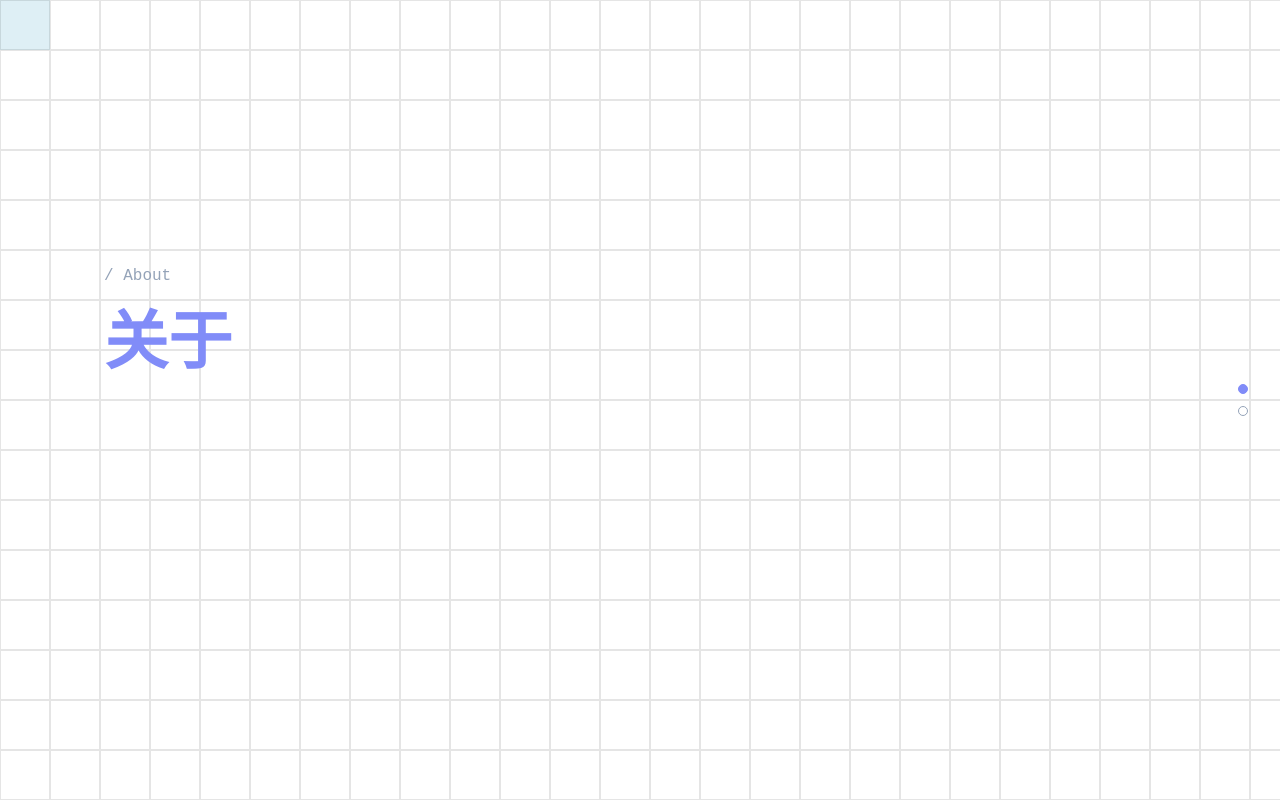
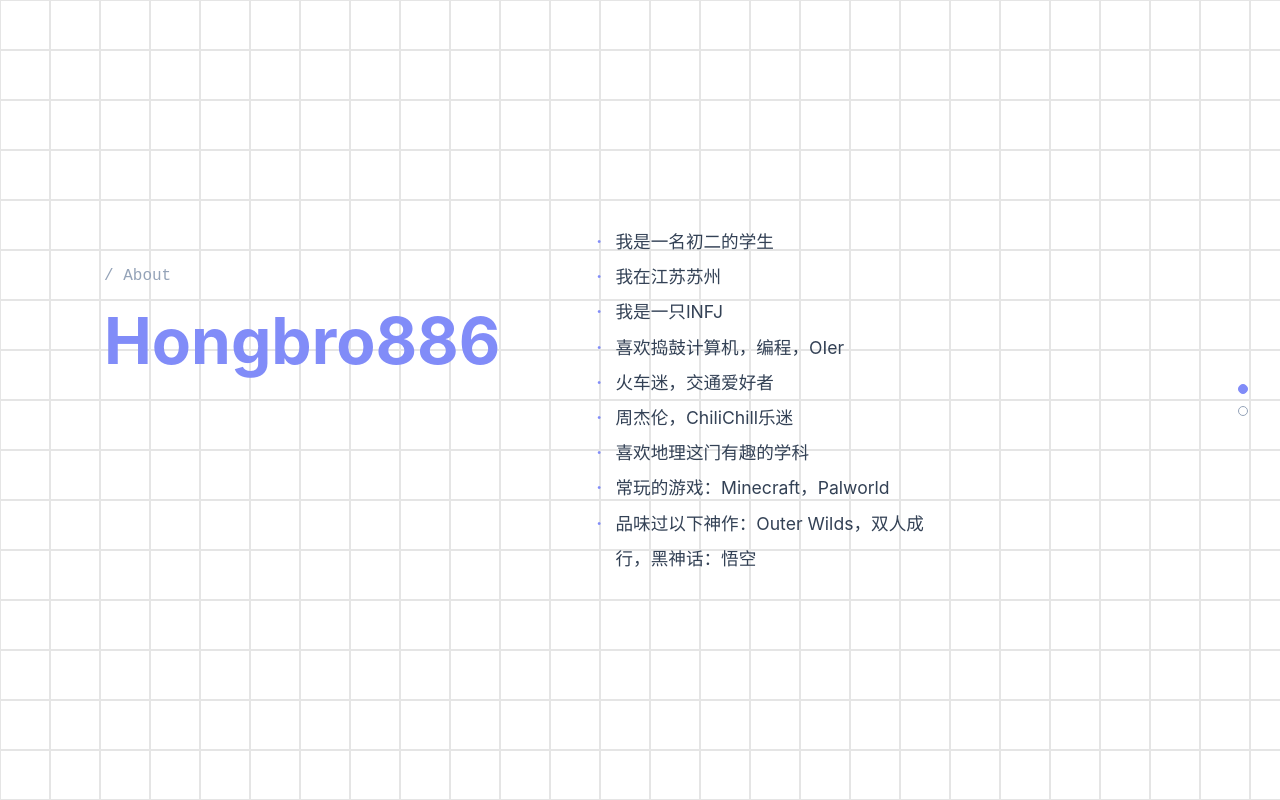
Before and after one commit to Hongbro886/personal-website, a React (Vite) app: page / in a window 1280 px wide. Built offline with nearby package versions, Linux system fonts and the light colour scheme; a web font is replaced by a local one.

Commit message:
feat：添加个人资料

```diff
--- a/src/components/Home/Home.css
+++ b/src/components/Home/Home.css
@@ -55,12 +55,11 @@
   margin-bottom: 1rem;
 }
 
-.home-title {
+.home-name {
   font-size: 4rem;
   font-weight: 700;
   color: #818cf8;
   line-height: 1.1;
-  margin-bottom: 3rem;
 }
 
 .home-right {
@@ -69,7 +68,25 @@
   justify-content: flex-start;
   color: #334155;
   font-size: 1.1rem;
-  line-height: 1.8;
+  line-height: 2;
+}
+
+.home-intro {
+  list-style: none;
+  padding: 0;
+}
+
+.home-intro li {
+  position: relative;
+  padding-left: 1.2rem;
+}
+
+.home-intro li::before {
+  content: '·';
+  position: absolute;
+  left: 0;
+  color: #818cf8;
+  font-weight: bold;
 }
 
 @media (max-width: 768px) {
@@ -84,7 +101,7 @@
     padding-top: 2rem;
   }
 
-  .home-title {
+  .home-name {
     font-size: 3rem;
   }
 }
--- a/src/components/Home/Home.jsx
+++ b/src/components/Home/Home.jsx
@@ -1,8 +1,40 @@
-import { useState } from 'react';
+import { useState, useMemo } from 'react';
 import './Home.css';
 
 const Home = () => {
   const [hoveredCell, setHoveredCell] = useState(null);
+
+  const grade = useMemo(() => {
+    const now = new Date();
+    const currentYear = now.getFullYear();
+    const currentMonth = now.getMonth() + 1;
+    const currentDay = now.getDate();
+
+    const schoolYear = currentMonth >= 9 ? currentYear : currentYear - 1;
+    const yearInSchool = schoolYear - 2018;
+
+    const gradeNames = [
+      '小学一年级', '小学二年级', '小学三年级', '小学四年级', '小学五年级', '小学六年级',
+      '初一', '初二', '初三',
+      '高一', '高二', '高三',
+      '大一', '大二', '大三', '大四'
+    ];
+
+    const isSummerBreak = (currentMonth === 7 && currentDay >= 1) ||
+                          currentMonth === 8 ||
+                          (currentMonth === 9 && currentDay === 1);
+
+    if (yearInSchool < 0) return '还没上小学呢';
+    if (yearInSchool >= 16) return '毕业了';
+
+    if (isSummerBreak && yearInSchool + 1 < gradeNames.length) {
+      const current = gradeNames[yearInSchool].replace('小学', '').replace('大', '');
+      const next = gradeNames[yearInSchool + 1].replace('小学', '').replace('大', '');
+      return `${current}升${next}，暑假开心捏！`;
+    }
+
+    return gradeNames[yearInSchool];
+  }, []);
 
   const gridCols = 24;
   const gridRows = 20;
@@ -30,9 +62,21 @@ const Home = () => {
       <div className="home-container">
         <div className="home-left">
           <span className="home-label">/ About</span>
-          <h2 className="home-title">关于</h2>
+          <h1 className="home-name">Hongbro886</h1>
         </div>
-        <div className="home-right"></div>
+        <div className="home-right">
+          <ul className="home-intro">
+            <li>我是一名{grade}的学生</li>
+            <li>我在江苏苏州</li>
+            <li>我是一只INFJ</li>
+            <li>喜欢捣鼓计算机，编程，OIer</li>
+            <li>火车迷，交通爱好者</li>
+            <li>周杰伦，ChiliChill乐迷</li>
+            <li>喜欢地理这门有趣的学科</li>
+            <li>常玩的游戏：Minecraft，Palworld</li>
+            <li>品味过以下神作：Outer Wilds，双人成行，黑神话：悟空</li>
+          </ul>
+        </div>
       </div>
     </section>
   );
```
